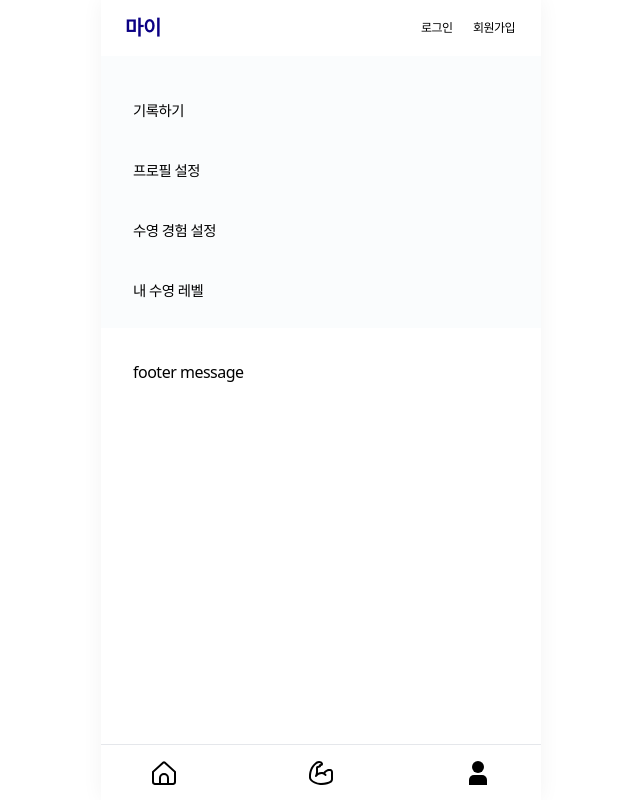
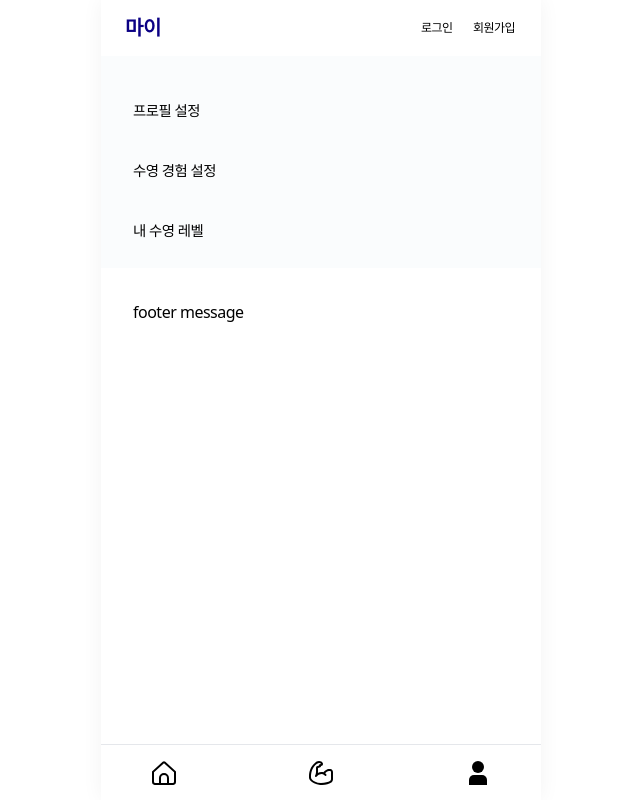
Before and after one commit to SwimmingTutor/SwimmingTutorClient, a React app: page /my in a window 1280 px wide. Shown: the whole page, without its empty margins (319-959 px from the left). Built offline with nearby package versions, Linux system fonts and the light colour scheme.

Commit message:
Rename: 파일명 오타 수정

```diff
--- a/src/components/My/ManuList.jsx
+++ b/src/components/My/MenuList.jsx
@@ -1,10 +1,10 @@
 import Menu from "../Menu.jsx";
 
 const MANU_ELEMENT_INFO = [
-    {
-        name: "기록하기",
-        path: "record",
-    },
+    // {
+    //     name: "기록하기",
+    //     path: "record",
+    // },
     {
         name: "프로필 설정",
         path: "profile",
--- a/src/pages/My/My.jsx
+++ b/src/pages/My/My.jsx
@@ -1,7 +1,6 @@
-import MenuList from '../../components/My/ManuList.jsx';
+import MenuList from '../../components/My/MenuList.jsx';
 
 const MyPage = () => {
-
   return <MenuList />;
 };
 
```
Also changed, not shown: 1 other file (tests, documents, lock files or other folders).
